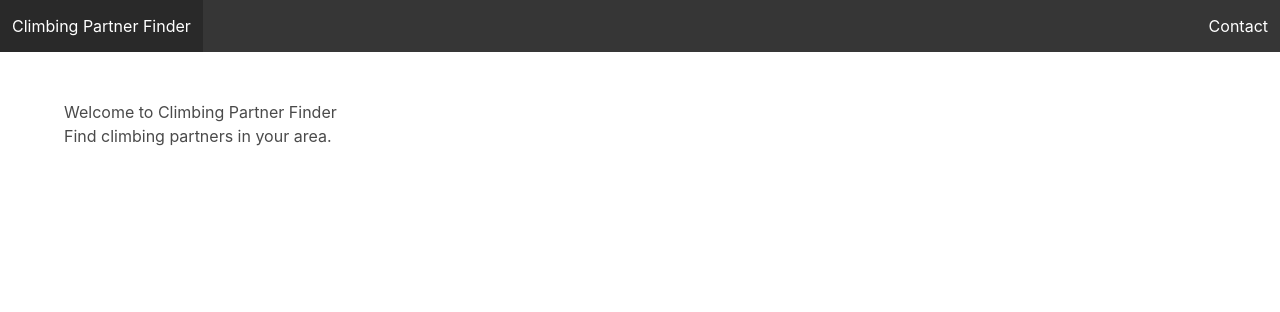
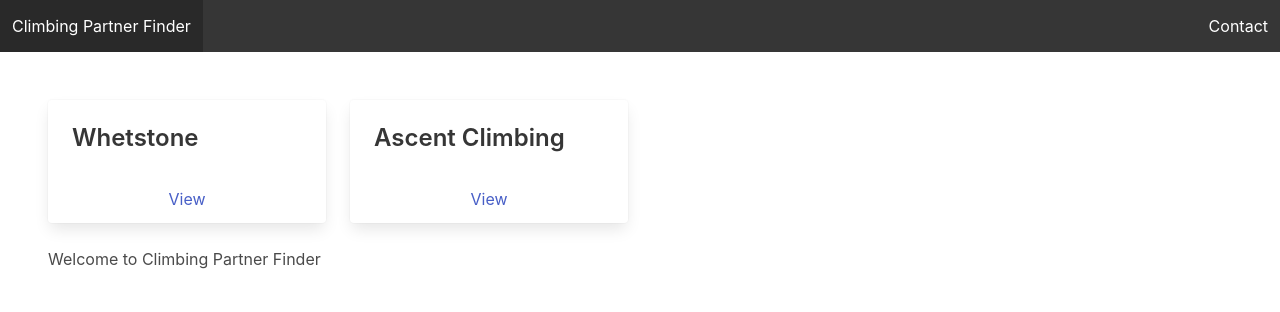
Before and after one commit to kylebrackman/ClimbingPartnerFinder, a Django app: page / in a window 1280 px wide. Shown: the top 312 px of the page. Run offline with Django 4.2, Linux system fonts and the light colour scheme; data comes from the database, SQL or seed files in the repository; both versions use the stored data as it was after the commit.

Commit message:
Add Gyms to front end.

```diff
--- a/apps/core/templates/frontpage.html
+++ b/apps/core/templates/frontpage.html
@@ -1,12 +1,24 @@
 {% extends "base.html" %}
 
 {% block content %}
-    <div class="container">
-        <div class="row">
-            <div class="col-md-12">
-                <h1>Welcome to Climbing Partner Finder</h1>
-                <p>Find climbing partners in your area.</p>
+
+    <div class="columns is-multiline">
+        {% for gym in gyms %}
+            <div class="column is-3">
+                <div class="card">
+                    <div class="card-content">
+                        <div class="media-content">
+                            <p class="title is-4">
+                                {{ gym.name }}
+                            </p>
+                        </div>
+                    </div>
+                    <footer class="card-footer-item">
+                        <a>View</a>
+                    </footer>
+                </div>
             </div>
-        </div>
+        {% endfor %}
     </div>
+    <h1>Welcome to Climbing Partner Finder</h1>
 {% endblock %}
--- a/apps/core/views.py
+++ b/apps/core/views.py
@@ -1,8 +1,15 @@
 from django.shortcuts import render
+
+from apps.gym.models import Gym
 
 # Create your views here.
 def frontpage(request):
-    return render(request, 'frontpage.html')
+    gyms = Gym.objects.all()
+
+    context = {
+        'gyms': gyms
+    }
+    return render(request, 'frontpage.html', context)
 
 
 def contact(request):
```
Also changed, not shown: apps/gym/migrations/0002_type.py (added), db.sqlite3.
